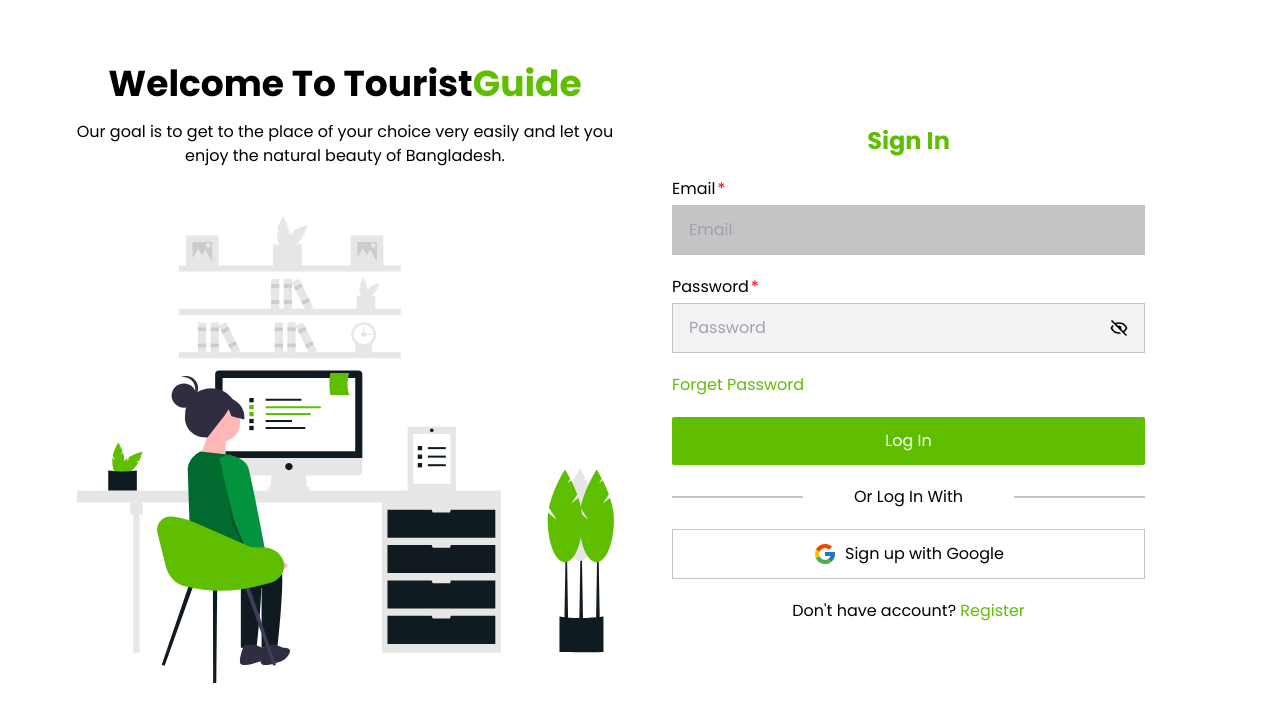
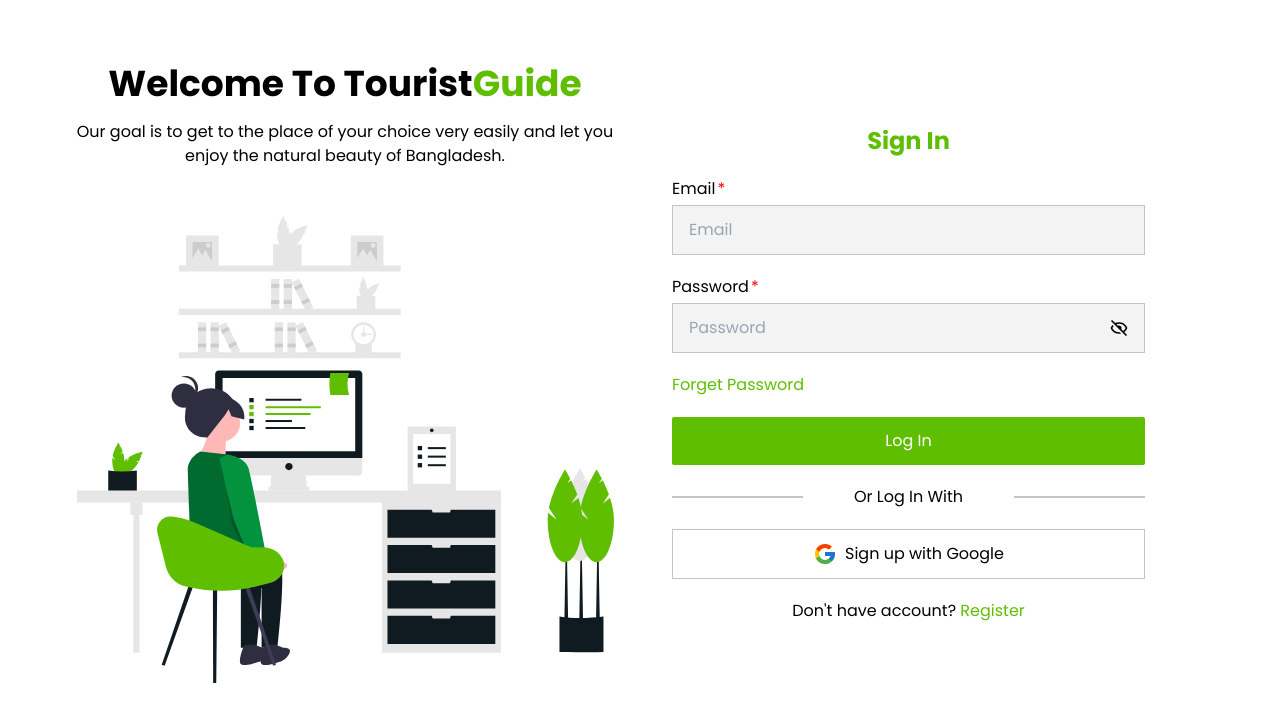
Before and after one commit to sohantalukder/touristGuideClient, a Next.js app: page /login in a window 1280 px wide. Shown: the top 722 px of the page. Built offline with nearby package versions, Linux system fonts and the light colour scheme.

Commit message:
add functionality in login screen

```diff
--- a/src/app/(authentication)/login/page.jsx
+++ b/src/app/(authentication)/login/page.jsx
@@ -12,21 +12,36 @@ const initialState = {
     password: "",
 };
 const initialError = {
-    email: "",
-    password: "",
+    email: false,
+    password: false,
 };
 const Login = () => {
     //     const location = useRouter();
     const [fromData, setFromData] = useState(initialState);
     const [error, setError] = useState(initialError);
     const [emailError, setEmailError] = useState(false);
-    const [validEmail, setValidEmail] = useState(true);
     const [passwordShown, setPasswordShown] = useState(false);
     const togglePassword = () => {
         setPasswordShown(!passwordShown);
     };
+    const handleError = () => {
+        const { email, password } = fromData;
+        const errorEmail = email === "" ? true : false;
+        const errorPassword = password === "" ? true : false;
+        setError({
+            ...error,
+            email: errorEmail,
+            password: errorPassword,
+        });
+    };
     const onSubmit = (e) => {
         e.preventDefault();
+        const { email, password } = fromData;
+        if (email && password && !loading) {
+            console.log("first");
+            return;
+        }
+        handleError();
     };
     return (
         <div>
@@ -68,35 +83,65 @@ const Login = () => {
                                                     label='Email'
                                                     required
                                                     placeholder='Email'
-                                                    isError={true}
                                                     name={"name"}
-                                                    editable={true}
                                                     value={fromData.email}
-                                                    onChange={(e) =>
+                                                    onChange={(text) =>
                                                         handleSetInfo(
                                                             "email",
-                                                            e.target.value,
+                                                            text,
                                                             setFromData,
                                                             fromData,
                                                             setError,
                                                             error,
-                                                            setValidEmail,
                                                             setEmailError
                                                         )
                                                     }
-                                                    pattern='/^(([^<>()[\]\\.,;:\s@"]+(\.[^<>()[\]\\.,;:\s@"]+)*)|(".+"))@((\[[0-9]{1,3}\.[0-9]{1,3}\.[0-9]{1,3}\.[0-9]{1,3}\])|(([a-zA-Z\-0-9]+\.)+[a-zA-Z]{2,}))$/'
-                                                    // error={"Email is required"}
+                                                    isError={
+                                                        (emailError &&
+                                                            fromData.email) ||
+                                                        (error.email &&
+                                                            !fromData.email)
+                                                    }
+                                                    error={
+                                                        (emailError &&
+                                                            fromData.email &&
+                                                            "Your email is not valid.") ||
+                                                        (error.email &&
+                                                            !fromData.email &&
+                                                            "This field is required.")
+                                                    }
                                                 />
                                             </li>
                                             <li className='flex flex-col items-start relative'>
                                                 <CustomInput
                                                     label='Password'
                                                     required
+                                                    type='password'
                                                     placeholder='Password'
-                                                    isError={false}
                                                     name={"password"}
                                                     value={fromData.password}
-                                                    pattern='/^(?=.*[0-9])(?=.*[!@#$%^&*.,])[a-zA-Z0-9!@#$%^&*.,]{6,16}$/'
+                                                    onChange={(text) =>
+                                                        handleSetInfo(
+                                                            "password",
+                                                            text,
+                                                            setFromData,
+                                                            fromData,
+                                                            setError,
+                                                            error
+                                                        )
+                                                    }
+                                                    isError={
+                                                        error.password &&
+                                                        !fromData.password
+                                                    }
+                                                    error={
+                                                        error.password &&
+                                                        !fromData.password &&
+                                                        "This field is required!"
+                                                    }
+                                                    passwordShown={
+                                                        passwordShown
+                                                    }
                                                     leftIcon={
                                                         !passwordShown ? (
                                                             <BiHide
--- a/src/components/CustomInput/CustomInput.jsx
+++ b/src/components/CustomInput/CustomInput.jsx
@@ -16,9 +16,10 @@ const CustomInput = ({
     required = false,
     id = "",
     ref,
-    editable,
+    editable = false,
     value,
     onChange,
+    passwordShown,
 }) => {
     return (
         <>
@@ -35,7 +36,7 @@ const CustomInput = ({
             )}
             {rightIcon}
             <input
-                type={type}
+                type={passwordShown ? "text" : type}
                 className={`control-form ${style}  ${
                     isError && !editable
                         ? `!border-red focus:!border-red`
@@ -50,9 +51,8 @@ const CustomInput = ({
                 required={required}
                 placeholder={placeholder}
                 name={name}
-                pattern={pattern}
                 disabled={editable}
-                onchange={onChange}
+                onChange={(e) => onChange(e.target.value)}
             />
             {leftIcon}
             {isError && error && (
--- a/src/utilities/Validtion/Validation.js
+++ b/src/utilities/Validtion/Validation.js
@@ -5,3 +5,8 @@ export const validateEmail = (email) => {
             /^(([^<>()[\]\\.,;:\s@"]+(\.[^<>()[\]\\.,;:\s@"]+)*)|(".+"))@((\[[0-9]{1,3}\.[0-9]{1,3}\.[0-9]{1,3}\.[0-9]{1,3}\])|(([a-zA-Z\-0-9]+\.)+[a-zA-Z]{2,}))$/
         );
 };
+export const validatePassword = (password) => {
+    return String(password)
+        .toLowerCase()
+        .match(/^(?=.*[0-9])(?=.*[!@#$%^&*.,])[a-zA-Z0-9!@#$%^&*.,]{6,16}$/);
+};
--- a/src/utilities/handleFromData/handleFromData.js
+++ b/src/utilities/handleFromData/handleFromData.js
@@ -7,7 +7,6 @@ export const handleSetInfo = (
     infoValue,
     setError,
     error,
-    setValidEmail,
     setEmailError
 ) => {
     if (name) {
@@ -17,7 +16,6 @@ export const handleSetInfo = (
                     ...infoValue,
                     [name]: value,
                 });
-                setValidEmail(true);
                 setEmailError(false);
             } else {
                 if (value.length > 0) {
@@ -25,15 +23,12 @@ export const handleSetInfo = (
                         ...infoValue,
                         [name]: value,
                     });
-                    setValidEmail(false);
-
                     setEmailError(true);
                 } else {
                     setInfoValue({
                         ...infoValue,
                         [name]: value,
                     });
-                    setValidEmail(false);
                     setEmailError(false);
                 }
             }
```
